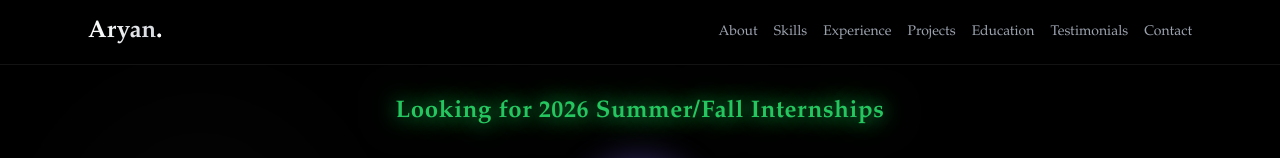
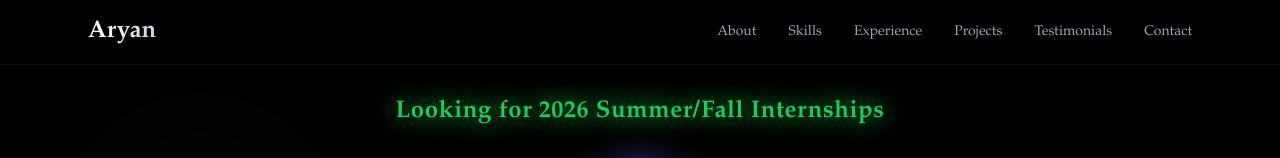
Before and after one commit to a1desai/portfolio, a React (Create React App) app: page / in a window 1280 px wide. Shown: the top 158 px of the page. Built offline with nearby package versions, Linux system fonts and the light colour scheme.

Commit message:
Made a few tiny ui updates

```diff
--- a/src/components/Hero.jsx
+++ b/src/components/Hero.jsx
@@ -11,18 +11,17 @@ const Hero = () => {
 
       {/* Navigation */}
       <nav className="fixed top-0 left-0 right-0 z-50 border-b border-neutral-800/50 bg-gradient-to-r from-black/95 to-black/95 backdrop-blur-xl">
-        <div className="max-w-6xl mx-auto px-6 py-4 flex justify-between items-center">
+        <div className="max-w-6xl mx-auto px-6 py-4 flex items-center justify-between">
           <a href="/#" className="text-2xl font-bold bg-clip-text text-transparent bg-gradient-to-r from-white to-gray-300 hover:from-gray-100 hover:to-white transition">
-            Aryan<span className="text-white">.</span>
+            Aryan
           </a>
 
           {/* Desktop Navigation */}
-          <div className="hidden md:flex gap-4 items-center text-sm">
+          <div className="hidden md:flex gap-8 items-center text-sm ml-auto">
             <a href="#about" className="text-gray-400 hover:text-white transition duration-300">About</a>
             <a href="#skills" className="text-gray-400 hover:text-white transition duration-300">Skills</a>
             <a href="#experience" className="text-gray-400 hover:text-white transition duration-300">Experience</a>
             <a href="#projects" className="text-gray-400 hover:text-white transition duration-300">Projects</a>
-            <a href="#education" className="text-gray-400 hover:text-white transition duration-300">Education</a>
             <a href="#testimonials" className="text-gray-400 hover:text-white transition duration-300">Testimonials</a>
             <a href="#contact" className="text-gray-400 hover:text-white transition duration-300">Contact</a>
           </div>
@@ -30,7 +29,7 @@ const Hero = () => {
           {/* Mobile Menu Button */}
           <button
             onClick={() => setMobileMenuOpen(!mobileMenuOpen)}
-            className="md:hidden p-2 text-white hover:bg-white/10 rounded-lg transition"
+            className="md:hidden p-2 text-white hover:bg-white/10 rounded-lg transition ml-auto"
           >
             {mobileMenuOpen ? <X size={24} /> : <Menu size={24} />}
           </button>
@@ -44,7 +43,6 @@ const Hero = () => {
               <a href="#skills" onClick={() => setMobileMenuOpen(false)} className="block text-gray-400 hover:text-white transition duration-300 py-2">Skills</a>
               <a href="#experience" onClick={() => setMobileMenuOpen(false)} className="block text-gray-400 hover:text-white transition duration-300 py-2">Experience</a>
               <a href="#projects" onClick={() => setMobileMenuOpen(false)} className="block text-gray-400 hover:text-white transition duration-300 py-2">Projects</a>
-              <a href="#education" onClick={() => setMobileMenuOpen(false)} className="block text-gray-400 hover:text-white transition duration-300 py-2">Education</a>
               <a href="#testimonials" onClick={() => setMobileMenuOpen(false)} className="block text-gray-400 hover:text-white transition duration-300 py-2">Testimonials</a>
               <a href="#contact" onClick={() => setMobileMenuOpen(false)} className="block text-gray-400 hover:text-white transition duration-300 py-2">Contact</a>
             </div>
```
